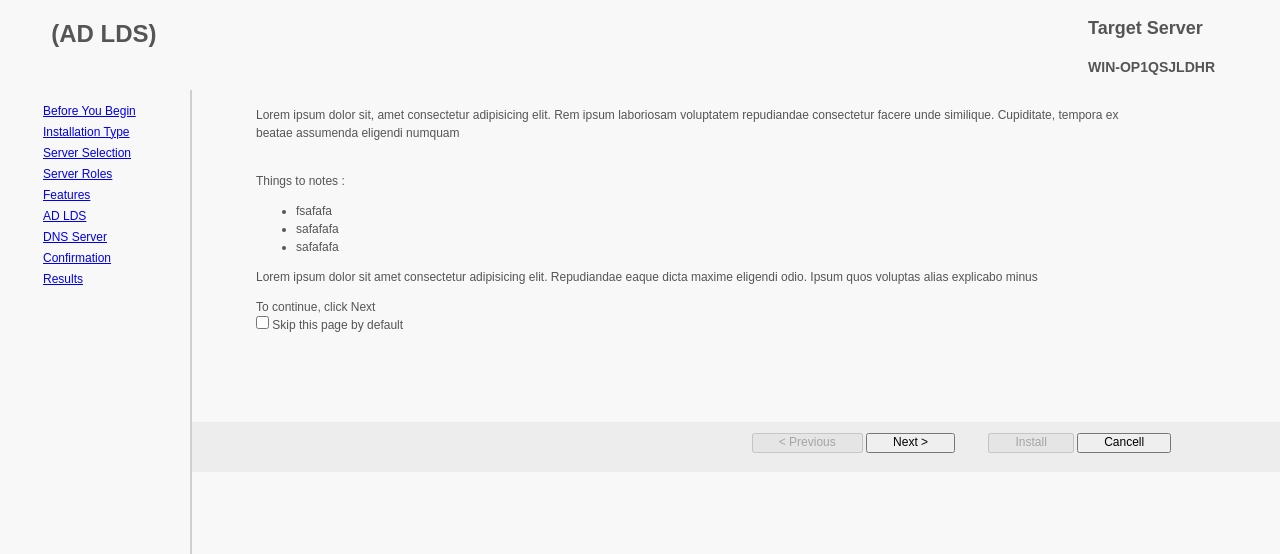
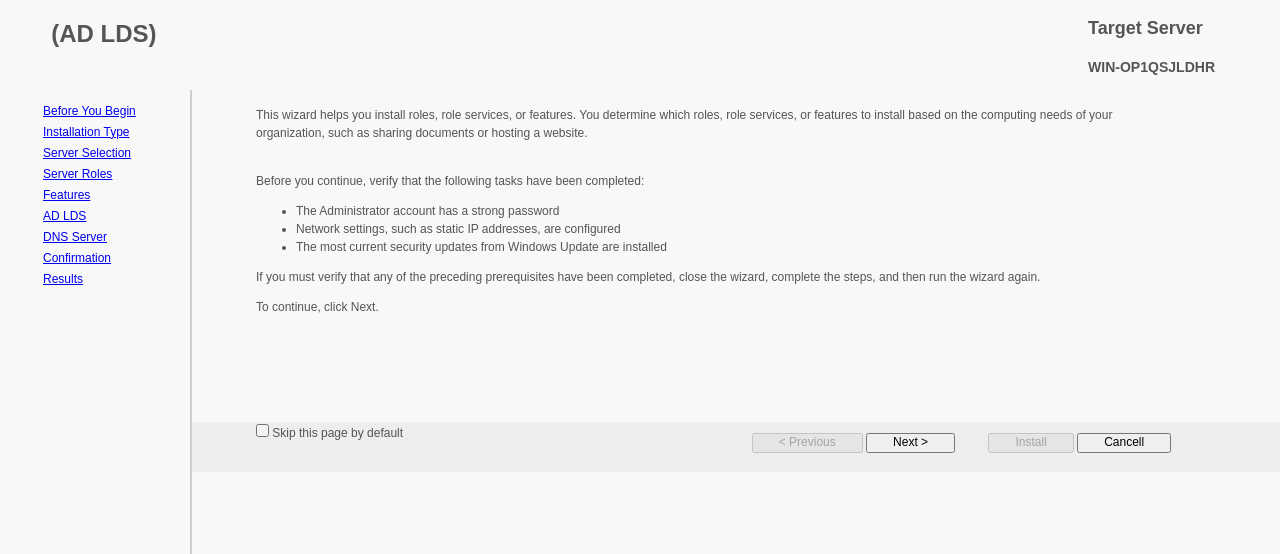
Before and after one commit to cyberkhalil/SADW, a Flask app: page /ServerManager/AddRolesandFeturesWizard/Beforeyoubegin in a window 1280 px wide. Shown: the top 554 px of the page. Run offline with Flask 2, Linux system fonts and the light colour scheme.

Commit message:
edit ADSL html pages
Signed-off-by: Mahmoud Khalil <khalil2535@protonmail.com>

```diff
--- a/templates/AddRolesandFeturesWizard/Beforeyoubegin.html
+++ b/templates/AddRolesandFeturesWizard/Beforeyoubegin.html
@@ -6,21 +6,18 @@
 {% block content %}
 <div class="container">
     <div class="desc">
-        <p class="par"> Lorem ipsum dolor sit, amet consectetur adipisicing elit. Rem ipsum laboriosam voluptatem repudiandae consectetur facere unde similique. Cupiditate, tempora ex beatae assumenda eligendi numquam
-        </p>
+        <p class="par">This wizard helps you install roles, role services, or features. You determine which roles, role services, or features to install based on the computing needs of your organization, such as sharing documents or hosting a website. </p>
 
         <br>
-        <span>Things to notes :</span>
+        <span>Before you continue, verify that the following tasks have been completed:</span>
         <ul>
-            <li>fsafafa</li>
-            <li>safafafa</li>
-            <li>safafafa</li>
+            <li>The Administrator account has a strong password</li>
+            <li>Network settings, such as static IP addresses, are configured</li>
+            <li>The most current security updates from Windows Update are installed</li>
         </ul>
-        <p>Lorem ipsum dolor sit amet consectetur adipisicing elit. Repudiandae eaque dicta maxime eligendi odio. Ipsum quos voluptas alias explicabo minus
-        </p>
-        <a>To continue, click Next</a>
-
-
+        <p>If you must verify that any of the preceding prerequisites have been completed, close the wizard, complete the steps, and then run the wizard again.</p>
+        <a>To continue, click Next.</a>
+        <br><br><br><br><br><br><br>
         <div class="more-info">
             <input type="checkbox"> Skip this page by default
         </div>
--- a/templates/AddRolesandFeturesWizard/Confirmation.html
+++ b/templates/AddRolesandFeturesWizard/Confirmation.html
@@ -36,8 +36,8 @@
         <div class="option">
             <div class="opt">
                 <button> &lt; Previous </button>
-                <button> Next &gt;</button> &nbsp;&nbsp;&nbsp;&nbsp;&nbsp; &nbsp;&nbsp;
-                <button disabled>Install</button>
+                <button disabled> Next &gt;</button> &nbsp;&nbsp;&nbsp;&nbsp;&nbsp; &nbsp;&nbsp;
+                <button type="submit" name="submit_button" value="Do_Something">Install</button>
                 <button>Cancell</button>
             </div>
         </div>
--- a/templates/AddRolesandFeturesWizard/Result.html
+++ b/templates/AddRolesandFeturesWizard/Result.html
@@ -12,7 +12,7 @@
             <div class="opt">
                 <button> &lt; Previous </button>
                 <button disabled> Next &gt;</button> &nbsp;&nbsp;&nbsp;&nbsp;&nbsp; &nbsp;&nbsp;
-                <button>Install</button>
+                <button disabled>Install</button>
                 <button>Cancell</button>
             </div>
         </div>
```
Also changed, not shown: templates/AddRolesandFeturesWizard/InstallationType.html (+5 -9 lines), templates/AddRolesandFeturesWizard/ServerSelection.html (+13 -0 lines).
